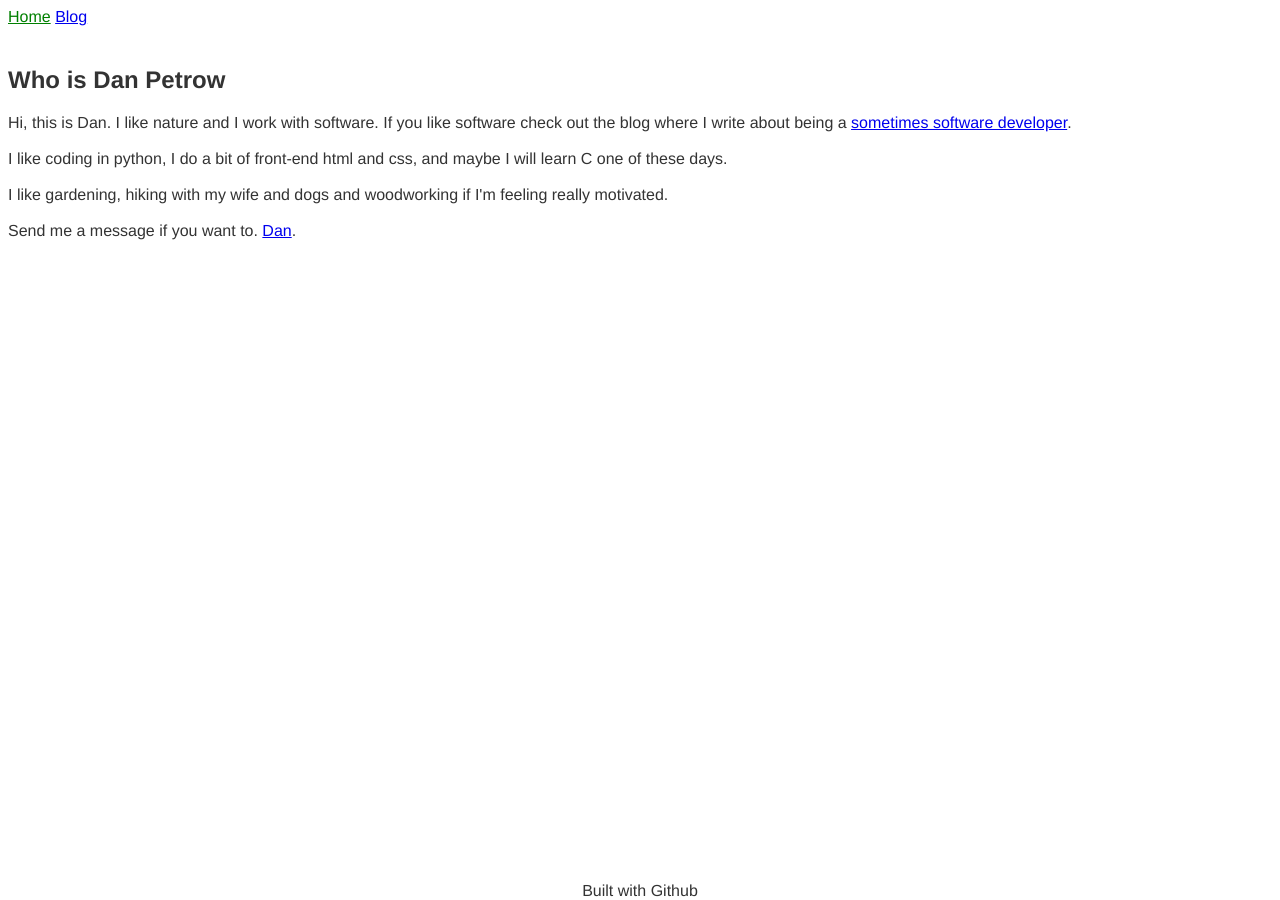
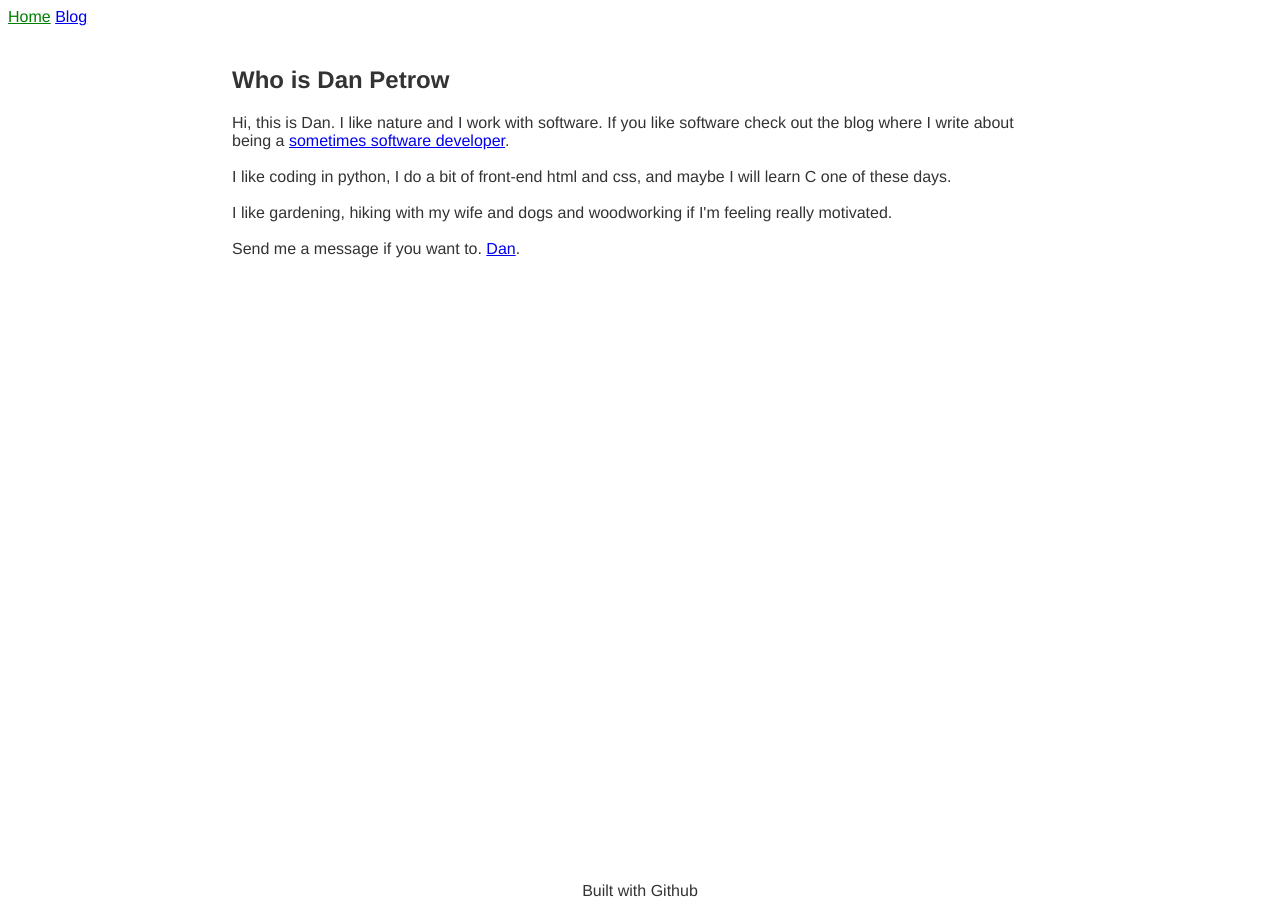
Before and after one commit to danpetrow/danpetrow.github.io, a Jekyll site: the page built from index.html, in a window 1280 px wide. Built offline with Jekyll 4.4.1, drawn with Linux system fonts in a browser that asks for light colours.

Commit message:
Update main.scss

```diff
--- a/_sass/main.scss
+++ b/_sass/main.scss
@@ -54,3 +54,32 @@ ul {
 .main-footer {
   grid-area: footer;
 }
+
+@media (min-width: 500px) {
+  .wrapper {
+    grid-template-columns: 1fr 3fr;
+    grid-template-areas:
+      "header  header"
+      "nav     nav"
+      "sidebar content"
+      "ad      footer";
+  }
+  nav ul {
+    display: flex;
+    justify-content: space-between;
+  }
+}
+
+@media (min-width: 700px) {
+  .wrapper {
+    grid-template-columns: 1fr 4fr 1fr;
+    grid-template-areas:
+      "header header  header"
+      "nav    content sidebar"
+      "nav    content ad"
+      "footer footer  footer"
+   }
+   nav ul {
+     flex-direction: column;
+   }
+}
```
